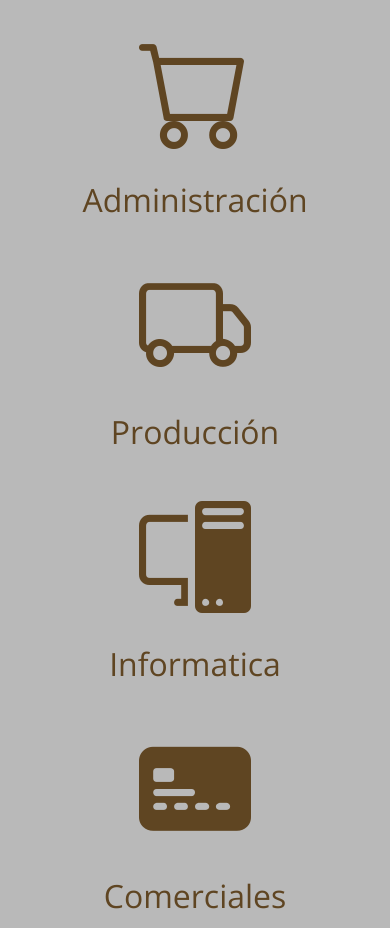
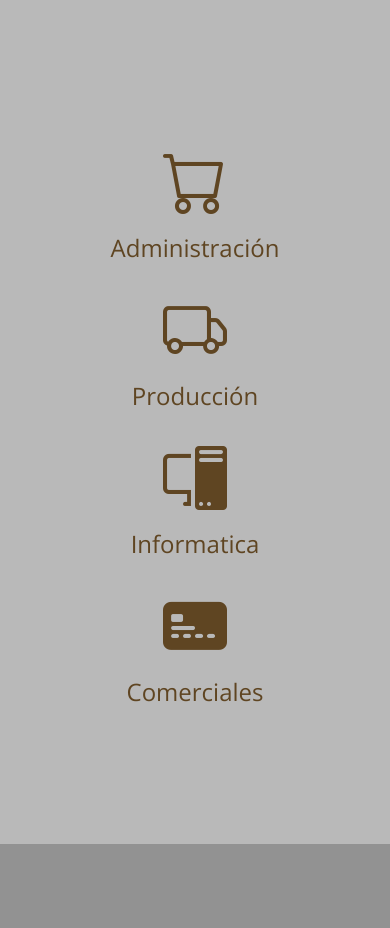
Before and after one commit to IkerRico/PC-Front, a Vue app: page / in a window 390 px wide. After the commit the page ends 844 px from the top, so only its background shows below. Built offline with nearby package versions, Linux system fonts and the light colour scheme; what vue3-spinners would draw is missing.

Commit message:
coreccion css tabla componente home vue y articulos main

```diff
--- a/src/components/TablaComponente.vue
+++ b/src/components/TablaComponente.vue
@@ -137,6 +137,10 @@ th {
 .pagination {
   margin-top: 20px;
   text-align: center;
+  position: fixed;
+  bottom: 20px;
+  left: 50%;
+  transform: translateX(-50%);
 }
 
 .pagination button {
@@ -158,4 +162,14 @@ th {
 .pagination button:hover:not(:disabled) {
   background-color: #5f4522;
 }
+
+.tabla-fila {
+  height: 90px; /* Altura fija para las filas en dispositivos móviles */
+}
+
+@media (min-width: 769px) {
+  .tabla-fila {
+    height: 40px; /* Altura ajustada para las filas en dispositivos de escritorio */
+  }
+}
 </style>
--- a/src/views/homeView.vue
+++ b/src/views/homeView.vue
@@ -10,32 +10,36 @@ export default {
   }
 }
 </script>
+
 <template>
-  <div class="contenedor d-flex flex-column justify-content-center">
-    <div class="title-selector row text-center m-0 p-0"></div>
-    <div class="buttons-section row text-center m-0 p-0">
+  <div class="contenedor d-flex flex-column justify-content-center align-items-center">
+    <div class="buttons-section row text-center m-0 p-0 w-100">
       <div class="button-selector col-sm-6 col-12 m-0 p-0">
-        <button type="button" class="btn btn-primary btn-lg" v-on:click="irAdministracionMenu">
+        <button
+          type="button"
+          class="btn btn-primary btn-lg w-100"
+          v-on:click="irAdministracionMenu"
+        >
           <i class="bi bi-cart"></i>
           <span>Administración</span>
         </button>
       </div>
       <div class="button-selector col-sm-6 col-12 m-0 p-0">
-        <button type="button" class="btn btn-primary btn-lg" v-on:click="irProduccionMenu">
+        <button type="button" class="btn btn-primary btn-lg w-100" v-on:click="irProduccionMenu">
           <i class="bi bi-truck"></i>
           <span>Producción</span>
         </button>
       </div>
     </div>
-    <div class="buttons-section row text-center m-0 p-0">
+    <div class="buttons-section row text-center m-0 p-0 w-100">
       <div class="button-selector col-sm-6 col-12 m-0 p-0">
-        <button type="button" class="btn btn-primary btn-lg">
+        <button type="button" class="btn btn-primary btn-lg w-100">
           <i class="bi bi-pc-display"></i>
           <span>Informatica</span>
         </button>
       </div>
-      <div class="button-selector col-sm-6 col-12col-6 m-0 p-0">
-        <button type="button" class="btn btn-primary btn-lg">
+      <div class="button-selector col-sm-6 col-12 m-0 p-0">
+        <button type="button" class="btn btn-primary btn-lg w-100">
           <i class="bi bi-credit-card-2-front-fill"></i>
           <span>Comerciales</span>
         </button>
@@ -43,17 +47,36 @@ export default {
     </div>
   </div>
 </template>
+<style scoped>
+html,
+body {
+  height: 100%;
+  margin: 0;
+  padding: 0;
+}
 
-<style scoped>
 .contenedor {
-  display: grid;
-  grid-template-columns: repeat(2, 1fr);
-  grid-template-rows: repeat(2, 1fr);
-  margin: 0;
+  display: flex;
+  flex-direction: column;
+  justify-content: center;
+  align-items: center;
+  height: 100vh;
   background-color: #b9b9b9;
 }
 
-.buttons-section .button-selector button {
+.buttons-section {
+  width: 100%;
+}
+
+.button-selector {
+  display: flex;
+  justify-content: center;
+  align-items: center;
+  margin: 0;
+  padding: 0;
+}
+
+.button-selector button {
   display: flex;
   flex-direction: column;
   align-items: center;
@@ -63,13 +86,27 @@ export default {
   cursor: pointer;
 }
 
-.buttons-section .button-selector i {
+.button-selector i {
   font-size: 7rem;
   color: #5f4522;
 }
 
-.buttons-section .button-selector span {
+.button-selector span {
   font-size: 2rem;
   color: #5f4522;
 }
+
+.icon-lg {
+  font-size: 7rem; /* Tamaño de los íconos en dispositivos de escritorio */
+}
+
+@media (max-width: 768px) {
+  .button-selector i {
+    font-size: 4rem;
+  }
+
+  .button-selector span {
+    font-size: 1.5rem;
+  }
+}
 </style>
```
